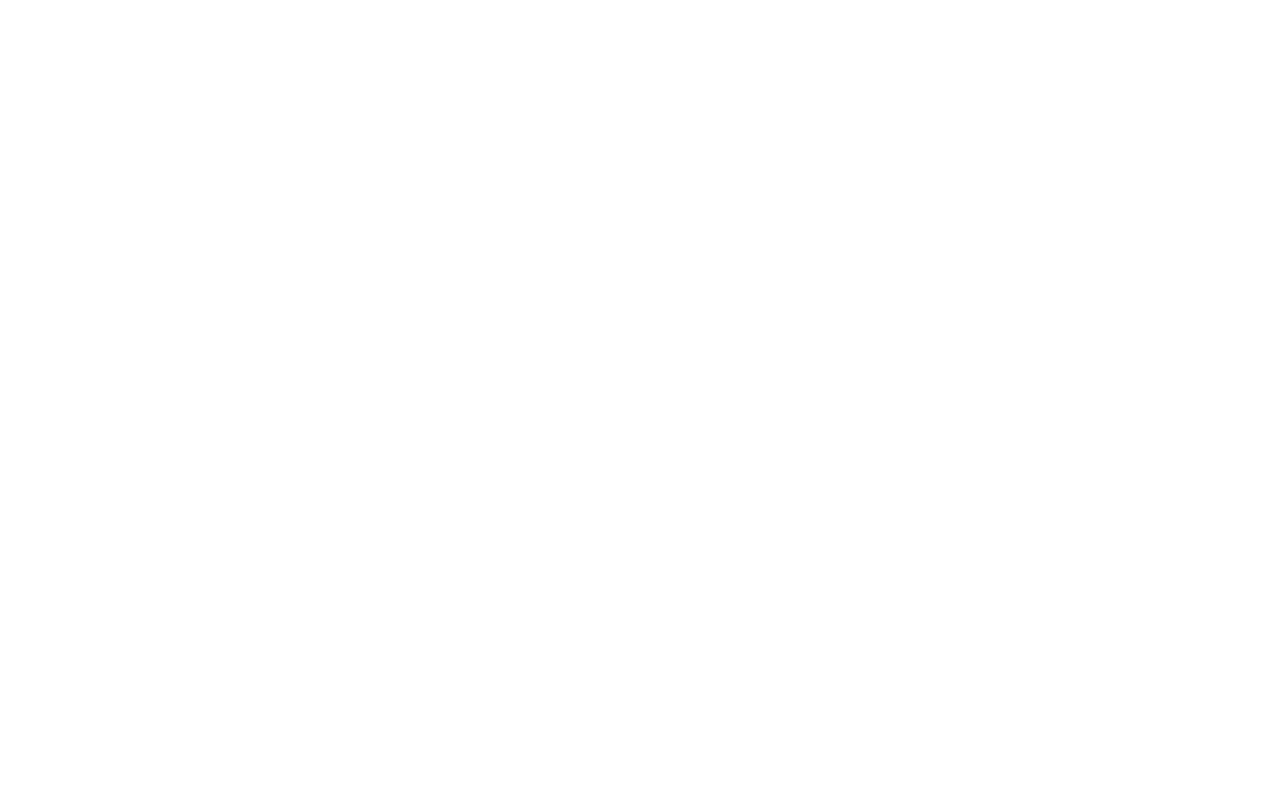
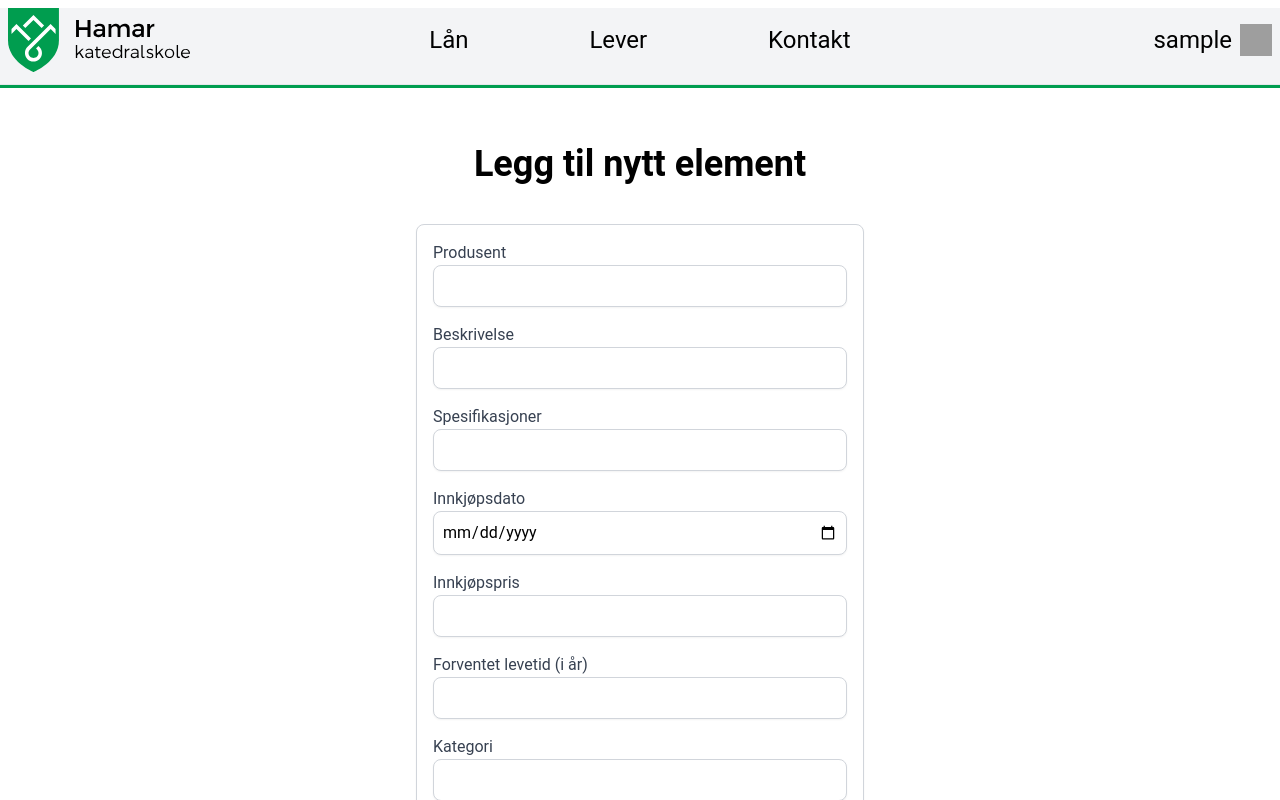
Before and after one commit to BrageHage/INFLOAN, a React (Vite) app in the folder Client/: page /LeggTilEnhet in a window 1280 px wide. Before the commit this address had no page. Shown: the top 800 px of the page. Built offline with nearby package versions, Linux system fonts and the light colour scheme; sample sign-in values are in the browser's storage; grey boxes are pictures that could not be loaded.

Commit message:
Lagt til mulighet for at admin kan legge til nye enheter

```diff
--- a/Client/src/main.tsx
+++ b/Client/src/main.tsx
@@ -6,6 +6,7 @@
 import Loan from "./pages/Loan.tsx";
 import { RegistrerLogin } from "./pages/RegistrerLogin.tsx";
 import { Levering } from "./pages/Levering.tsx";
+import AddItem from "./pages/AddItem.tsx";
 
 ReactDOM.createRoot(document.getElementById("root")!).render(
   <BrowserRouter>
@@ -15,6 +16,7 @@
         <Route path="/Lan" element={<Loan />} />
         <Route path="/LoggInn" element={<RegistrerLogin />} />
         <Route path="/Levering" element={<Levering />} />
+        <Route path="/LeggTilEnhet" element={<AddItem />} />
       </Route>
     </Routes>
   </BrowserRouter>
--- /dev/null
+++ b/Client/src/pages/AddItem.tsx
@@ -0,0 +1,166 @@
+import { useState, useEffect } from "react";
+import { addItem, getInventory } from "../utils/functions";
+import ConfirmationComponent from "../components/confirmationComponent";
+
+const AddItem = () => {
+  const [newItem, setNewItem] = useState({
+    Produsent: "",
+    Beskrivelse: "",
+    Spesifikasjoner: "",
+    Innkjøpsdato: "",
+    Innkjøpspris: "",
+    "Forventet levetid (i år)": "",
+    Kategori: "",
+    rentedByUser: null,
+  });
+  const [confirmationMessages, setConfirmationMessages] = useState<
+    { message: string; id: number }[]
+  >([]);
+
+  useEffect(() => {
+    if (confirmationMessages.length > 0) {
+      const timer = setTimeout(() => {
+        setConfirmationMessages((prevMessages) => prevMessages.slice(1));
+      }, 2000);
+
+      return () => clearTimeout(timer);
+    }
+  }, [confirmationMessages]);
+
+  useEffect(() => {
+    const token = localStorage.getItem("token");
+    if (!token) {
+      window.location.href = "/LoggInn";
+    }
+  }, []);
+
+  const handleChange = (e: React.ChangeEvent<HTMLInputElement>) => {
+    const { name, value } = e.target;
+    setNewItem((prevItem) => ({
+      ...prevItem,
+      [name]: value,
+    }));
+  };
+
+  const handleSubmit = async (e: React.FormEvent) => {
+    e.preventDefault();
+    try {
+      const token = localStorage.getItem("token") ?? "";
+      await addItem(newItem, token);
+      setConfirmationMessages((prevMessages) => [
+        ...prevMessages,
+        { message: "Item added successfully!", id: Date.now() },
+      ]);
+      setNewItem({
+        Produsent: "",
+        Beskrivelse: "",
+        Spesifikasjoner: "",
+        Innkjøpsdato: "",
+        Innkjøpspris: "",
+        "Forventet levetid (i år)": "",
+        Kategori: "",
+        rentedByUser: null,
+      });
+    } catch (error) {
+      console.error("Failed to add item:", error);
+    }
+  };
+
+  return (
+    <div className="flex flex-col items-center w-full min-h-screen p-4">
+      {confirmationMessages.map((message) => (
+        <ConfirmationComponent
+          key={message.id}
+          message={message.message}
+          position={message.id}
+        />
+      ))}
+      <h1 className="text-4xl font-bold my-10">Legg til nytt element</h1>
+      <form
+        onSubmit={handleSubmit}
+        className="w-full max-w-md p-4 border border-gray-300 rounded-lg shadow-sm bg-white"
+      >
+        <div className="mb-4">
+          <label className="block text-gray-700">Produsent</label>
+          <input
+            type="text"
+            name="Produsent"
+            value={newItem.Produsent}
+            onChange={handleChange}
+            className="w-full p-2 border border-gray-300 rounded-lg shadow-sm"
+          />
+        </div>
+        <div className="mb-4">
+          <label className="block text-gray-700">Beskrivelse</label>
+          <input
+            type="text"
+            name="Beskrivelse"
+            value={newItem.Beskrivelse}
+            onChange={handleChange}
+            className="w-full p-2 border border-gray-300 rounded-lg shadow-sm"
+          />
+        </div>
+        <div className="mb-4">
+          <label className="block text-gray-700">Spesifikasjoner</label>
+          <input
+            type="text"
+            name="Spesifikasjoner"
+            value={newItem.Spesifikasjoner}
+            onChange={handleChange}
+            className="w-full p-2 border border-gray-300 rounded-lg shadow-sm"
+          />
+        </div>
+        <div className="mb-4">
+          <label className="block text-gray-700">Innkjøpsdato</label>
+          <input
+            type="date"
+            name="Innkjøpsdato"
+            value={newItem.Innkjøpsdato}
+            onChange={handleChange}
+            className="w-full p-2 border border-gray-300 rounded-lg shadow-sm"
+          />
+        </div>
+        <div className="mb-4">
+          <label className="block text-gray-700">Innkjøpspris</label>
+          <input
+            type="number"
+            name="Innkjøpspris"
+            value={newItem.Innkjøpspris}
+            onChange={handleChange}
+            className="w-full p-2 border border-gray-300 rounded-lg shadow-sm"
+          />
+        </div>
+        <div className="mb-4">
+          <label className="block text-gray-700">
+            Forventet levetid (i år)
+          </label>
+          <input
+            type="number"
+            name="Forventet levetid (i år)"
+            value={newItem["Forventet levetid (i år)"]}
+            onChange={handleChange}
+            className="w-full p-2 border border-gray-300 rounded-lg shadow-sm"
+          />
+        </div>
+        <div className="mb-4">
+          <label className="block text-gray-700">Kategori</label>
+          <input
+            type="text"
+            name="Kategori"
+            value={newItem.Kategori}
+            onChange={handleChange}
+            className="w-full p-2 border border-gray-300 rounded-lg shadow-sm"
+          />
+        </div>
+        <button
+          type="submit"
+          className="w-full bg-lightGreen hover:bg-white hover:text-lightGreen text-white rounded-lg py-2 border-2 border-lightGreen"
+        >
+          Legg til element
+        </button>
+      </form>
+    </div>
+  );
+};
+
+export default AddItem;
--- a/Client/src/pages/App.tsx
+++ b/Client/src/pages/App.tsx
@@ -1,7 +1,16 @@
 import { useEffect } from "react";
 import { RediredctButton } from "../components/redirectButton";
+import { jwtDecode } from "jwt-decode";
 
 function App() {
+  const token = localStorage.getItem("token");
+  let username = null;
+
+  if (token) {
+    const decoded = jwtDecode<{ username: string }>(token);
+    username = decoded.username;
+  }
+
   useEffect(() => {
     const token = localStorage.getItem("token");
     if (token === null) {
@@ -16,6 +25,9 @@
       </h1>
       <div className="flex flex-col md:flex-row gap-8 mt-5">
         <RediredctButton url="/Lan" title="Lån" size="lg" />
+        {username === "admin" && (
+          <RediredctButton url="/LeggTilEnhet" title="Legg til" size="lg" />
+        )}
         <RediredctButton url="/Levering" title="Lever" size="lg" />
       </div>
     </div>
--- a/Client/src/pages/Loan.tsx
+++ b/Client/src/pages/Loan.tsx
@@ -57,6 +57,13 @@
   useEffect(() => {
     setToken(localStorage.getItem("token"));
     fetchInventory();
+  }, []);
+
+  useEffect(() => {
+    const token = localStorage.getItem("token");
+    if (!token) {
+      window.location.href = "/LoggInn";
+    }
   }, []);
 
   useEffect(() => {
--- a/Client/src/utils/functions.ts
+++ b/Client/src/utils/functions.ts
@@ -41,6 +41,17 @@
       body: JSON.stringify({ inventoryJson: updatedInventory }),
     }
   );
+  return response;
+};
+
+const addItem = async (item: any, token: string) => {
+  const response = await fetch("http://localhost:3000/api/v1/inventory/add", {
+    method: "POST",
+    headers: {
+      "Content-Type": "application/json",
+    },
+    body: JSON.stringify({ item, token }),
+  });
   return response;
 };
 
@@ -112,4 +123,5 @@
   loanItem,
   returnItem,
   deleteItems,
+  addItem,
 };
```
Also changed, not shown: 2 other files (tests, documents, lock files or other folders).
